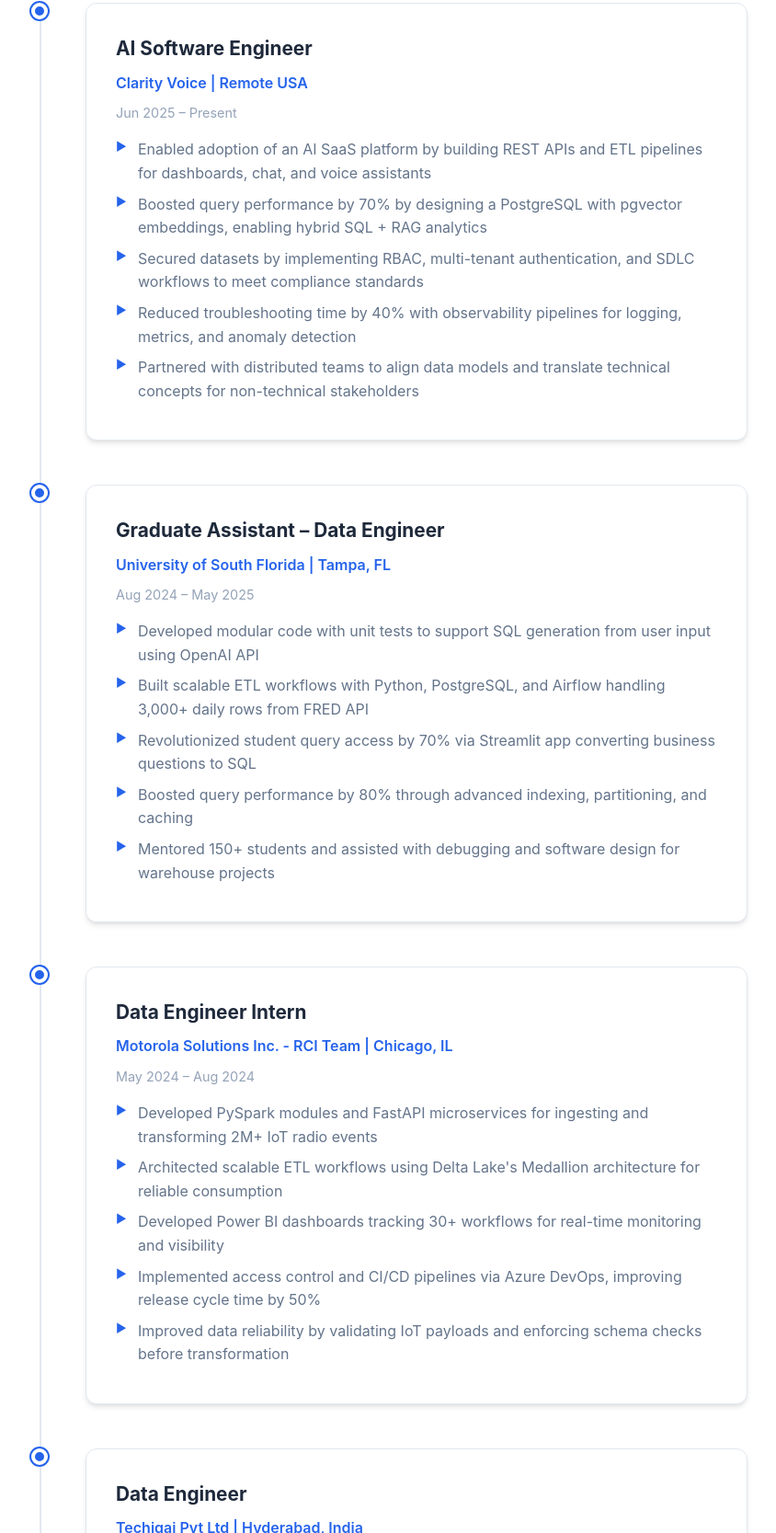
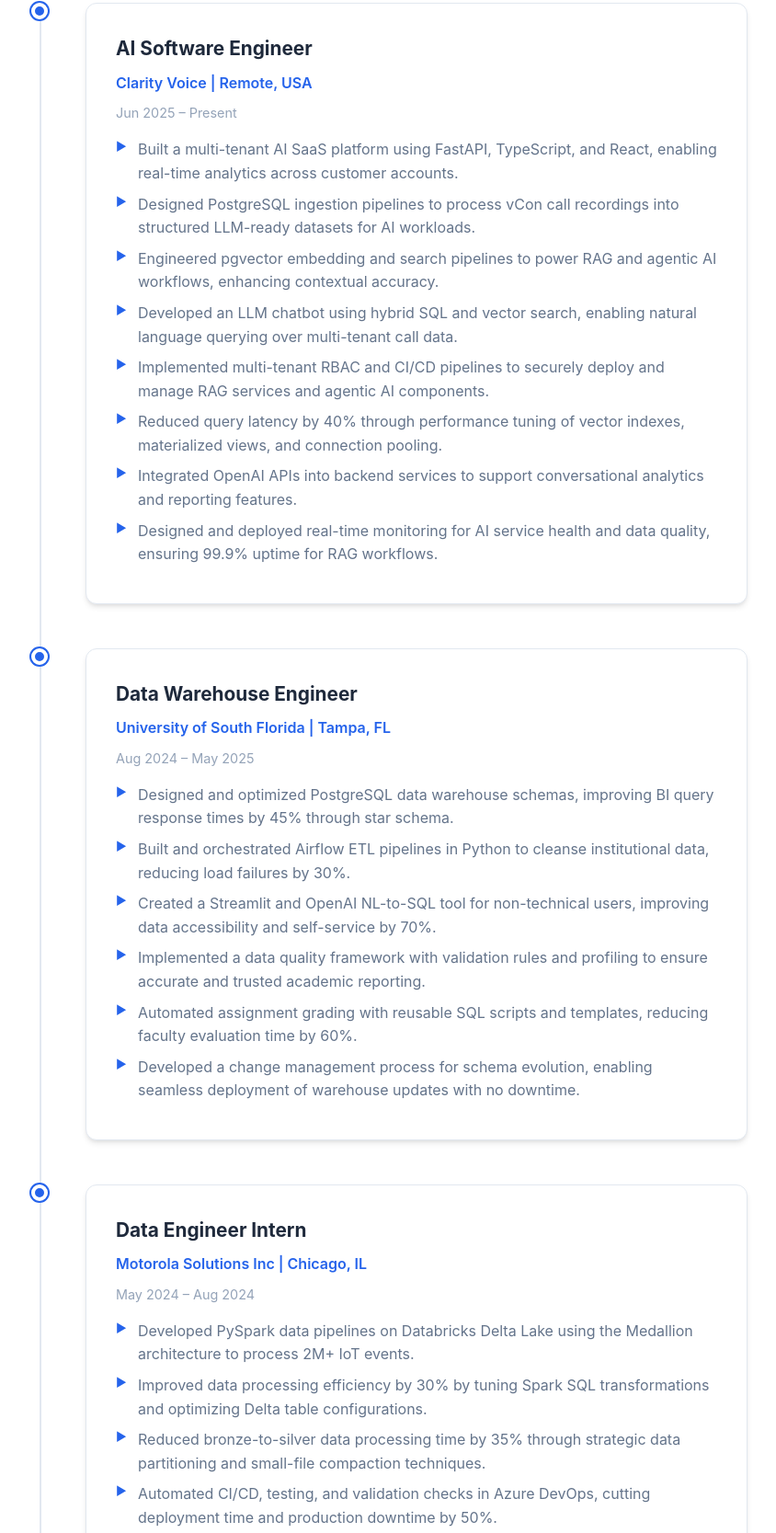
Before and after one commit to anish-gogineni/Portfolio, a plain HTML site: page index.html in a window 1280 px wide. Shown: the part 1730-3397 px from the top of the page at 92% size, without its empty margins (227-1071 px from the left). Drawn offline with Linux system fonts and the light colour scheme.

Commit message:
Updated bullet points

```diff
--- a/index.html
+++ b/index.html
@@ -130,29 +130,33 @@
                         <div class="timeline-dot"></div>
                         <div class="timeline-content">
                             <h3>AI Software Engineer</h3>
-                            <p class="company">Clarity Voice | Remote USA</p>
+                            <p class="company">Clarity Voice | Remote, USA</p>
                             <p class="duration">Jun 2025 – Present</p>
                             <ul>
-                                <li>Enabled adoption of an AI SaaS platform by building REST APIs and ETL pipelines for dashboards, chat, and voice assistants</li>
-                                <li>Boosted query performance by 70% by designing a PostgreSQL with pgvector embeddings, enabling hybrid SQL + RAG analytics</li>
-                                <li>Secured datasets by implementing RBAC, multi-tenant authentication, and SDLC workflows to meet compliance standards</li>
-                                <li>Reduced troubleshooting time by 40% with observability pipelines for logging, metrics, and anomaly detection</li>
-                                <li>Partnered with distributed teams to align data models and translate technical concepts for non-technical stakeholders</li>
+                                <li>Built a multi-tenant AI SaaS platform using FastAPI, TypeScript, and React, enabling real-time analytics across customer accounts.</li>
+                                <li>Designed PostgreSQL ingestion pipelines to process vCon call recordings into structured LLM-ready datasets for AI workloads.</li>
+                                <li>Engineered pgvector embedding and search pipelines to power RAG and agentic AI workflows, enhancing contextual accuracy.</li>
+                                <li>Developed an LLM chatbot using hybrid SQL and vector search, enabling natural language querying over multi-tenant call data.</li>
+                                <li>Implemented multi-tenant RBAC and CI/CD pipelines to securely deploy and manage RAG services and agentic AI components.</li>
+                                <li>Reduced query latency by 40% through performance tuning of vector indexes, materialized views, and connection pooling.</li>
+                                <li>Integrated OpenAI APIs into backend services to support conversational analytics and reporting features.</li>
+                                <li>Designed and deployed real-time monitoring for AI service health and data quality, ensuring 99.9% uptime for RAG workflows.</li>
                             </ul>
                         </div>
                     </div>
                     <div class="timeline-item">
                         <div class="timeline-dot"></div>
                         <div class="timeline-content">
-                            <h3>Graduate Assistant – Data Engineer</h3>
+                            <h3>Data Warehouse Engineer</h3>
                             <p class="company">University of South Florida | Tampa, FL</p>
                             <p class="duration">Aug 2024 – May 2025</p>
                             <ul>
-                                <li>Developed modular code with unit tests to support SQL generation from user input using OpenAI API</li>
-                                <li>Built scalable ETL workflows with Python, PostgreSQL, and Airflow handling 3,000+ daily rows from FRED API</li>
-                                <li>Revolutionized student query access by 70% via Streamlit app converting business questions to SQL</li>
-                                <li>Boosted query performance by 80% through advanced indexing, partitioning, and caching</li>
-                                <li>Mentored 150+ students and assisted with debugging and software design for warehouse projects</li>
+                                <li>Designed and optimized PostgreSQL data warehouse schemas, improving BI query response times by 45% through star schema.</li>
+                                <li>Built and orchestrated Airflow ETL pipelines in Python to cleanse institutional data, reducing load failures by 30%.</li>
+                                <li>Created a Streamlit and OpenAI NL-to-SQL tool for non-technical users, improving data accessibility and self-service by 70%.</li>
+                                <li>Implemented a data quality framework with validation rules and profiling to ensure accurate and trusted academic reporting.</li>
+                                <li>Automated assignment grading with reusable SQL scripts and templates, reducing faculty evaluation time by 60%.</li>
+                                <li>Developed a change management process for schema evolution, enabling seamless deployment of warehouse updates with no downtime.</li>
                             </ul>
                         </div>
                     </div>
@@ -160,14 +164,14 @@
                         <div class="timeline-dot"></div>
                         <div class="timeline-content">
                             <h3>Data Engineer Intern</h3>
-                            <p class="company">Motorola Solutions Inc. - RCI Team | Chicago, IL</p>
+                            <p class="company">Motorola Solutions Inc | Chicago, IL</p>
                             <p class="duration">May 2024 – Aug 2024</p>
                             <ul>
-                                <li>Developed PySpark modules and FastAPI microservices for ingesting and transforming 2M+ IoT radio events</li>
-                                <li>Architected scalable ETL workflows using Delta Lake's Medallion architecture for reliable consumption</li>
-                                <li>Developed Power BI dashboards tracking 30+ workflows for real-time monitoring and visibility</li>
-                                <li>Implemented access control and CI/CD pipelines via Azure DevOps, improving release cycle time by 50%</li>
-                                <li>Improved data reliability by validating IoT payloads and enforcing schema checks before transformation</li>
+                                <li>Developed PySpark data pipelines on Databricks Delta Lake using the Medallion architecture to process 2M+ IoT events.</li>
+                                <li>Improved data processing efficiency by 30% by tuning Spark SQL transformations and optimizing Delta table configurations.</li>
+                                <li>Reduced bronze-to-silver data processing time by 35% through strategic data partitioning and small-file compaction techniques.</li>
+                                <li>Automated CI/CD, testing, and validation checks in Azure DevOps, cutting deployment time and production downtime by 50%.</li>
+                                <li>Authored comprehensive data lineage documentation for 20+ pipelines, enhancing team productivity and troubleshooting efficiency.</li>
                             </ul>
                         </div>
                     </div>
@@ -178,11 +182,12 @@
                             <p class="company">Techigai Pvt Ltd | Hyderabad, India</p>
                             <p class="duration">Oct 2022 – Jun 2023</p>
                             <ul>
-                                <li>Built and scheduled 50+ ADF pipelines to transform Data Lake inputs into fact and dimension tables in Azure SQL DB</li>
-                                <li>Developed API-based integrations to migrate data from SQL Server to Snowflake with validation and monitoring</li>
-                                <li>Tuned Python scripts within ADF to reduce batch processing time by 40% and improve overall pipeline speed</li>
-                                <li>Resolved Azure integration bottlenecks by building a custom service, boosting data throughput by 60%</li>
-                                <li>Improved deployment quality by 31% through validation checks, QA collaboration, and release documentation</li>
+                                <li>Orchestrated the migration of 50+ data pipelines from SQL Server to Snowflake via Azure Data Factory, achieving 99% reliability.</li>
+                                <li>Automated data reconciliation and validation using Azure Functions and Logic Apps, improving data accuracy by 60%.</li>
+                                <li>Built dimensional models and ELT transformations in Azure, reducing query latency for analytics by 25%.</li>
+                                <li>Accelerated data refresh cadence from daily to hourly by implementing incremental load patterns and CDC policies.</li>
+                                <li>Reduced Snowflake compute costs by 20% through strategic query profiling, clustering, and warehouse auto-suspend policies.</li>
+                                <li>Led knowledge transfer sessions for 5 junior engineers, accelerating their onboarding and contribution to pipeline development.</li>
                             </ul>
                         </div>
                     </div>
```
